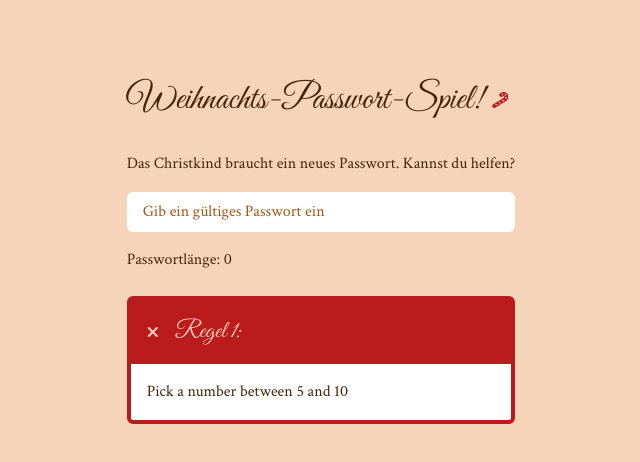
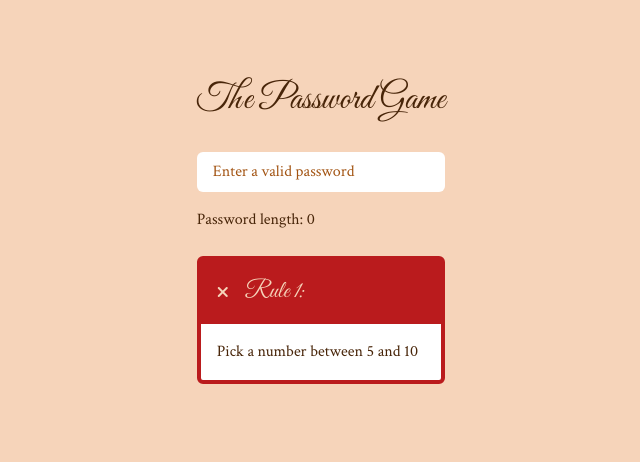
Before and after one commit to anress/password-game, a Vue app: page / in a window 1280 px wide. Shown: the top 462 px of the page, without its empty margins (319-959 px from the left). Built offline with nearby package versions, Linux system fonts and the light colour scheme.

Commit message:
feat: translate to english

```diff
--- a/src/App.vue
+++ b/src/App.vue
@@ -32,12 +32,11 @@ function redirect() {
   <div class="bg-sand-100 min-h-screen text-dark mx-auto flex justify-center">
     <div class="max-w-[600px] flex flex-col p-10 sm:p-20">
       <div class="flex items-center mb-8">
-        <h1 class="text-3xl md:text-4xl">Weihnachts-Passwort-Spiel!</h1>
-        <i class="fa-solid fa-candy-cane text-red ml-2"></i>
+        <h1 class="text-3xl md:text-4xl">The Password Game</h1>
       </div>
-      <p class="mb-4">
+      <!-- <p class="mb-4">
         Das Christkind braucht ein neues Passwort. Kannst du helfen?
-      </p>
+      </p> -->
       <transition
         enter-from-class="-translate-y-[50%] opacity-0 !-mt-12"
         enter-active-class="transition duration-700"
@@ -49,8 +48,8 @@ function redirect() {
           @click="redirect"
           class="rounded-md p-4 my-4 border-2 border-green text-center hover:p-6 hover:-mx-2 hover:shadow-xl hover:border-4 hover:cursor-pointer hover:bg-sand-200 transition-all duration-300"
         >
-          <h2 class="text-2xl">Glückwunsch!</h2>
-          <a :href="link"> Klicke hier, um ein Geschenk zu erhalten! </a>
+          <h2 class="text-2xl">Congratulations!</h2>
+          <a :href="link"> Click here to receive a gift.</a>
 
           <div><i class="fa-solid fa-gifts text-green"></i></div>
         </div>
--- a/src/components/Input.vue
+++ b/src/components/Input.vue
@@ -18,7 +18,7 @@ const emit = defineEmits<{
     :class="{
       'bg-light focus:outline-sand-300 rounded-md px-4 py-2 placeholder:text-sand-400 mb-4': true,
     }"
-    placeholder="Gib ein gültiges Passwort ein"
+    placeholder="Enter a valid password"
   />
-  <div class="mb-4">Passwortlänge: {{ password.length }}</div>
+  <div class="mb-4">Password length: {{ password.length }}</div>
 </template>
--- a/src/components/RuleCard.vue
+++ b/src/components/RuleCard.vue
@@ -43,7 +43,7 @@ const isFullfilled = computed<boolean>(() => {
             'fa-times': !isFullfilled,
           }"
         ></i>
-        <h2 class="text-2xl">Regel {{ order + 1 }}:</h2>
+        <h2 class="text-2xl">Rule {{ order + 1 }}:</h2>
       </div>
       <div class="p-4">
         <div>{{ rule.description }}</div>
```
